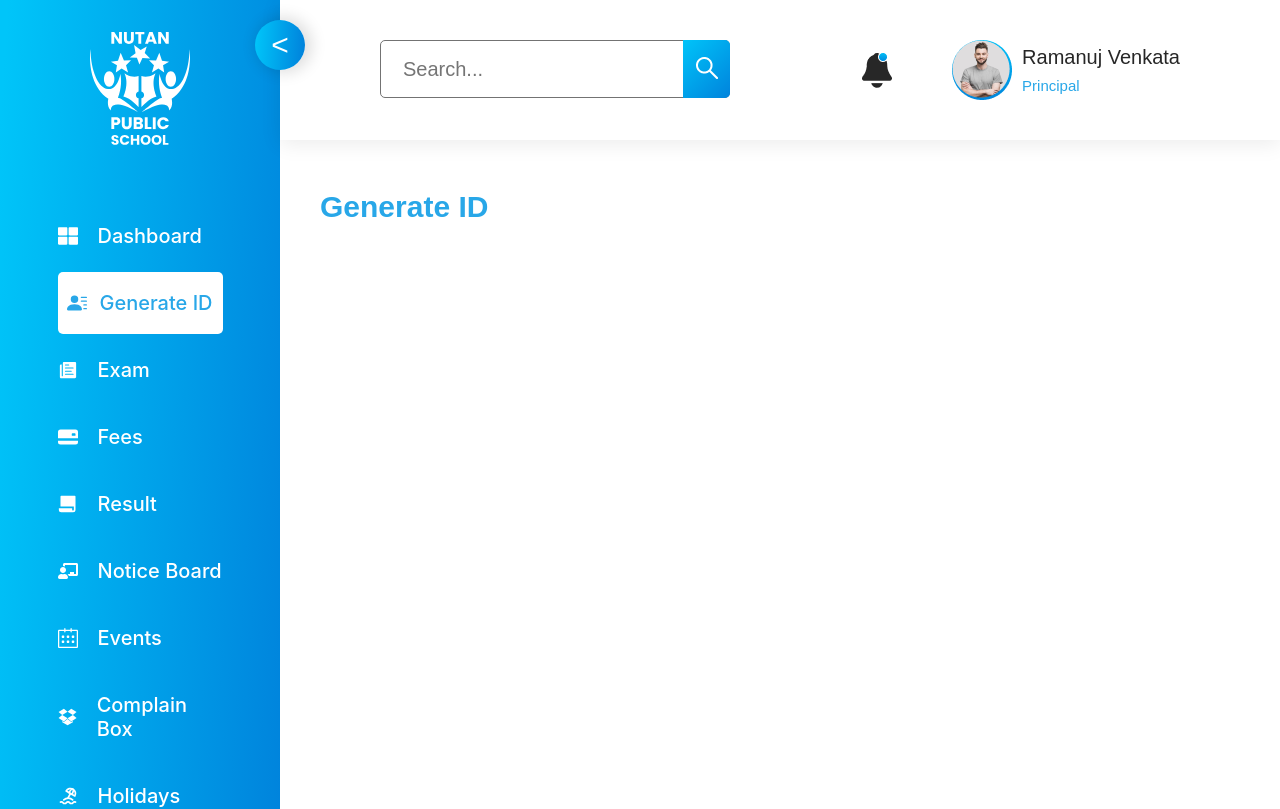
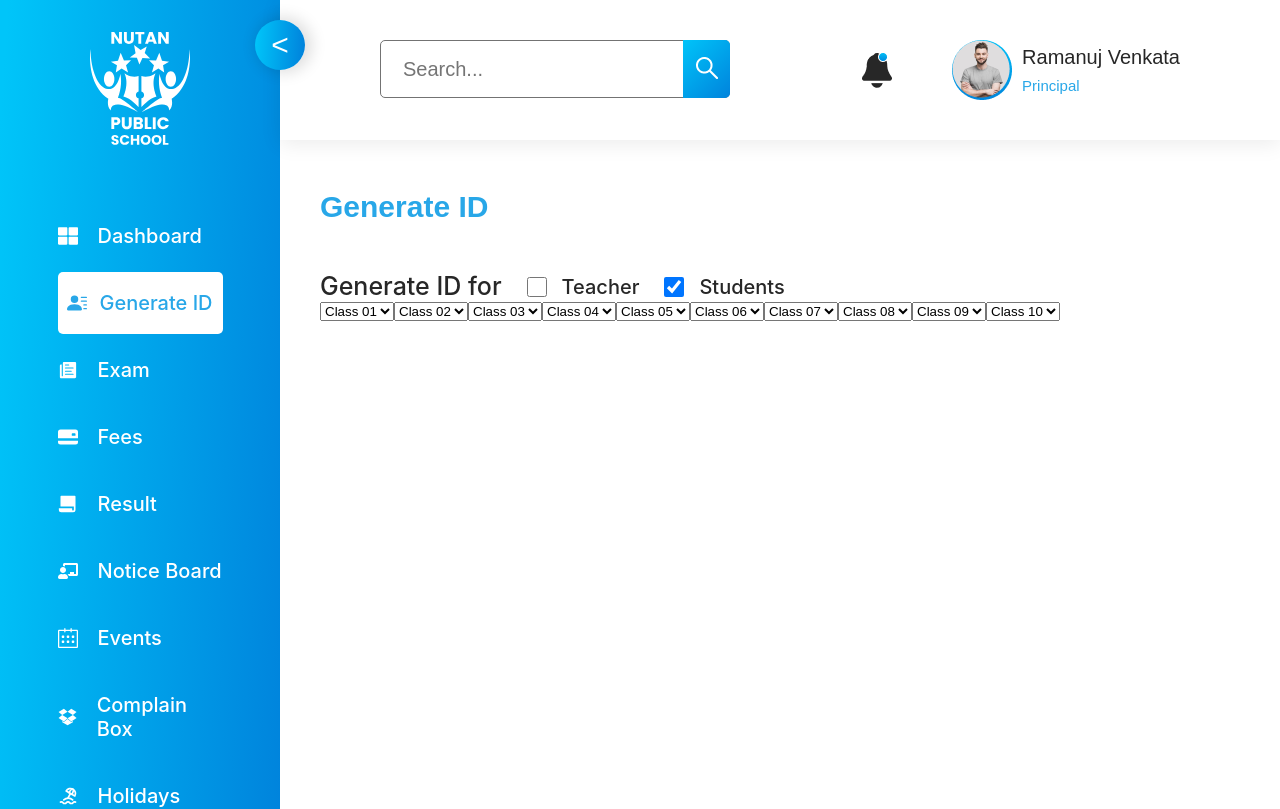
Before and after one commit to umangmalaviya/school-dairy, a React (Create React App) app: page /Id in a window 1280 px wide. Shown: the top 809 px of the page. Built offline with nearby package versions, Linux system fonts and the light colour scheme; the HTML template or start-up script is replaced by a standard one.

Commit message:
update - 20230512

```diff
--- /dev/null
+++ b/src/Components/Json/options.js
@@ -0,0 +1,76 @@
+let options01 = {}
+let options02 = {}
+let options03 = {}
+let options04 = {}
+let options05 = {}
+let options06 = {}
+let options07 = {}
+let options08 = {}
+let options09 = {}
+let options10 = {}
+const optionsData = [
+    options01 = [
+        "Option 1",
+        "Option 2",
+        "Option 3",
+        "Option 4",
+        "Option 5"
+    ],
+    options02 = [
+        "Option 1",
+        "Option 2",
+        "Option 3"
+    ],
+    options03 = [
+        "Option 1",
+        "Option 2",
+        "Option 3",
+        "Option 4"
+    ],
+    options04 = [
+        "Option 1",
+        "Option 2",
+        "Option 3",
+        "Option 4",
+        "Option 5",
+        "Option 6"
+    ],
+    options05 = [
+        "Option 1",
+        "Option 2",
+        "Option 3"
+    ],
+    options06 = [
+        "Option 1",
+        "Option 2",
+        "Option 3",
+        "Option 4"
+    ],
+    options07 = [
+        "Option 1",
+        "Option 2",
+        "Option 3",
+        "Option 4",
+        "Option 5"
+    ],
+    options08 = [
+        "Option 1",
+        "Option 2",
+        "Option 3"
+    ],
+    options09 = [
+        "Option 1",
+        "Option 2",
+        "Option 3",
+        "Option 4",
+        "Option 5",
+        "Option 6"
+    ],
+    options10 = [
+        "Option 1",
+        "Option 2",
+        "Option 3"
+    ]
+]
+
+export default optionsData;
--- a/src/Components/Pages/Id.jsx
+++ b/src/Components/Pages/Id.jsx
@@ -2,12 +2,37 @@ import React, { useEffect, useState } from 'react'
 import "../Style/Id.css"
 import Navbar from "../Pages/Navbar"
 import Topbar from './Topbar';
+import optionsData from "../Json/options"
 
 const Id = () => {
   const [navVisible, showNavbar] = useState(true);
   useEffect(() => {
     window.scrollTo({ top: 0, left: 0, behavior: 'smooth' });
   }, []);
+  const [checkbox1Checked, setCheckbox1Checked] = useState(false);
+  const [checkbox2Checked, setCheckbox2Checked] = useState(true);
+  const handleCheckbox1Change = () => {
+    setCheckbox1Checked(!checkbox1Checked);
+    setCheckbox2Checked(false);
+  };
+
+  const handleCheckbox2Change = () => {
+    setCheckbox2Checked(!checkbox2Checked);
+    setCheckbox1Checked(false);
+  };
+
+  // const options01 = optionsData.options01
+  const options1 = optionsData[0]
+  const options2 = optionsData[1]
+  const options3 = optionsData[2]
+  const options4 = optionsData[3]
+  const options5 = optionsData[4]
+  const options6 = optionsData[5]
+  const options7 = optionsData[6]
+  const options8 = optionsData[7]
+  const options9 = optionsData[8]
+  const options10 = optionsData[9]
+
   return (
     <>
       <div className="main-content">
@@ -16,6 +41,144 @@ const Id = () => {
           <Topbar />
           <div className="container-fluid">
             <h4 className='main-name'>Generate ID</h4>
+            <div className='ganerate_id_part'>
+              <div className='ganerate_id_check'>
+                <h3>Generate ID for</h3>
+                <label className='ganerateid_opt'>
+                  <input type="checkbox" checked={checkbox1Checked} onChange={handleCheckbox1Change} />
+                  Teacher
+                </label>
+                <label>
+                  <input type="checkbox" checked={checkbox2Checked} onChange={handleCheckbox2Change} />
+                  Students
+                </label>
+              </div>
+              <div className='ganerateid_teacher'>
+                {checkbox1Checked && (
+                  <div className='exchange_check'>
+                    dfdfgdfgdfgdfgdfgdfgdfgdfgdfgdfgfdg
+                  </div>
+                )}
+                {checkbox2Checked && (
+                  <>
+                    <select className="classic" defaultValue={'DEFAULT'}>
+                      <option value="DEFAULT" disabled selected>Class 01</option>{
+                        options1.map((d, i) => (
+                          <option value={d} key={i}>{d}</option>
+                        ))}
+                    </select>
+                    <select className="classic" defaultValue={'DEFAULT'}>
+                      <option value="DEFAULT" disabled selected>Class 02</option>{
+                        options2.map((d, i) => (
+                          <option value={d} key={i}>{d}</option>
+                        ))}
+                    </select>
+                    <select className="classic" defaultValue={'DEFAULT'}>
+                      <option value="DEFAULT" disabled selected>Class 03</option>{
+                        options3.map((d, i) => (
+                          <option value={d} key={i}>{d}</option>
+                        ))}
+                    </select>
+                    <select className="classic" defaultValue={'DEFAULT'}>
+                      <option value="DEFAULT" disabled selected>Class 04</option>{
+                        options4.map((d, i) => (
+                          <option value={d} key={i}>{d}</option>
+                        ))}
+                    </select>
+                    <select className="classic" defaultValue={'DEFAULT'}>
+                      <option value="DEFAULT" disabled selected>Class 05</option>{
+                        options5.map((d, i) => (
+                          <option value={d} key={i}>{d}</option>
+                        ))}
+                    </select>
+                    <select className="classic" defaultValue={'DEFAULT'}>
+                      <option value="DEFAULT" disabled selected>Class 06</option>{
+                        options6.map((d, i) => (
+                          <option value={d} key={i}>{d}</option>
+                        ))}
+                    </select>
+                    <select className="classic" defaultValue={'DEFAULT'}>
+                      <option value="DEFAULT" disabled selected>Class 07</option>{
+                        options7.map((d, i) => (
+                          <option value={d} key={i}>{d}</option>
+                        ))}
+                    </select>
+                    <select className="classic" defaultValue={'DEFAULT'}>
+                      <option value="DEFAULT" disabled selected>Class 08</option>{
+                        options8.map((d, i) => (
+                          <option value={d} key={i}>{d}</option>
+                        ))}
+                    </select>
+                    <select className="classic" defaultValue={'DEFAULT'}>
+                      <option value="DEFAULT" disabled selected>Class 09</option>{
+                        options9.map((d, i) => (
+                          <option value={d} key={i}>{d}</option>
+                        ))}
+                    </select>
+                    <select className="classic" defaultValue={'DEFAULT'}>
+                      <option value="DEFAULT" disabled selected>Class 10</option>{
+                        options10.map((d, i) => (
+                          <option value={d} key={i}>{d}</option>
+                        ))}
+                    </select>
+                    {/*  <select className="classic">
+                      <option value="Class02" disabled selected>Class 02</option>{
+                        options2.map((d, i) => (
+                          <option key={i}>{d}</option>
+                        ))}
+                    </select>
+                    <select className="classic">
+                      <option value="Class03" disabled selected>Class 03</option>{
+                        options3.map((d, i) => (
+                          <option key={i}>{d}</option>
+                        ))}
+                    </select>
+                    <select className="classic">
+                      <option value="Class04" disabled selected>Class 04</option>{
+                        options4.map((d, i) => (
+                          <option key={i}>{d}</option>
+                        ))}
+                    </select>
+                    <select className="classic">
+                      <option value="Class05" disabled selected>Class 05</option>{
+                        options5.map((d, i) => (
+                          <option key={i}>{d}</option>
+                        ))}
+                    </select>
+                    <select className="classic">
+                      <option value="Class06" disabled selected>Class 06</option>{
+                        options6.map((d, i) => (
+                          <option key={i}>{d}</option>
+                        ))}
+                    </select>
+                    <select className="classic">
+                      <option value="Class07" disabled selected>Class 07</option>{
+                        options7.map((d, i) => (
+                          <option key={i}>{d}</option>
+                        ))}
+                    </select>
+                    <select className="classic">
+                      <option value="Class08" disabled selected>Class 08</option>{
+                        options8.map((d, i) => (
+                          <option key={i}>{d}</option>
+                        ))}
+                    </select>
+                    <select className="classic">
+                      <option value="Class09" disabled selected>Class 09</option>{
+                        options9.map((d, i) => (
+                          <option key={i}>{d}</option>
+                        ))}
+                    </select>
+                    <select className="classic">
+                      <option value="Class10" disabled selected>Class 10</option>{
+                        options10.map((d, i) => (
+                          <option key={i}>{d}</option>
+                        ))}
+                    </select> */}
+                  </>
+                )}
+              </div>
+            </div>
           </div>
         </div>
       </div>
--- a/src/Components/Style/Id.css
+++ b/src/Components/Style/Id.css
@@ -0,0 +1,28 @@
+.ganerate_id_check {
+    display: flex;
+    align-items: center;
+    gap: 25px;
+}
+
+.ganerate_id_check h3 {
+    font-style: normal;
+    font-weight: 500;
+    font-size: 25px;
+    line-height: 27px;
+    color: #272727;
+}
+
+.ganerate_id_check label {
+    font-style: normal;
+    font-weight: 500;
+    font-size: 20px;
+    line-height: 20px;
+    color: #272727;
+    display: flex;
+}
+
+.ganerate_id_check input {
+    margin-right: 15px;
+    width: 20px;
+    height: 20px;
+}
```
